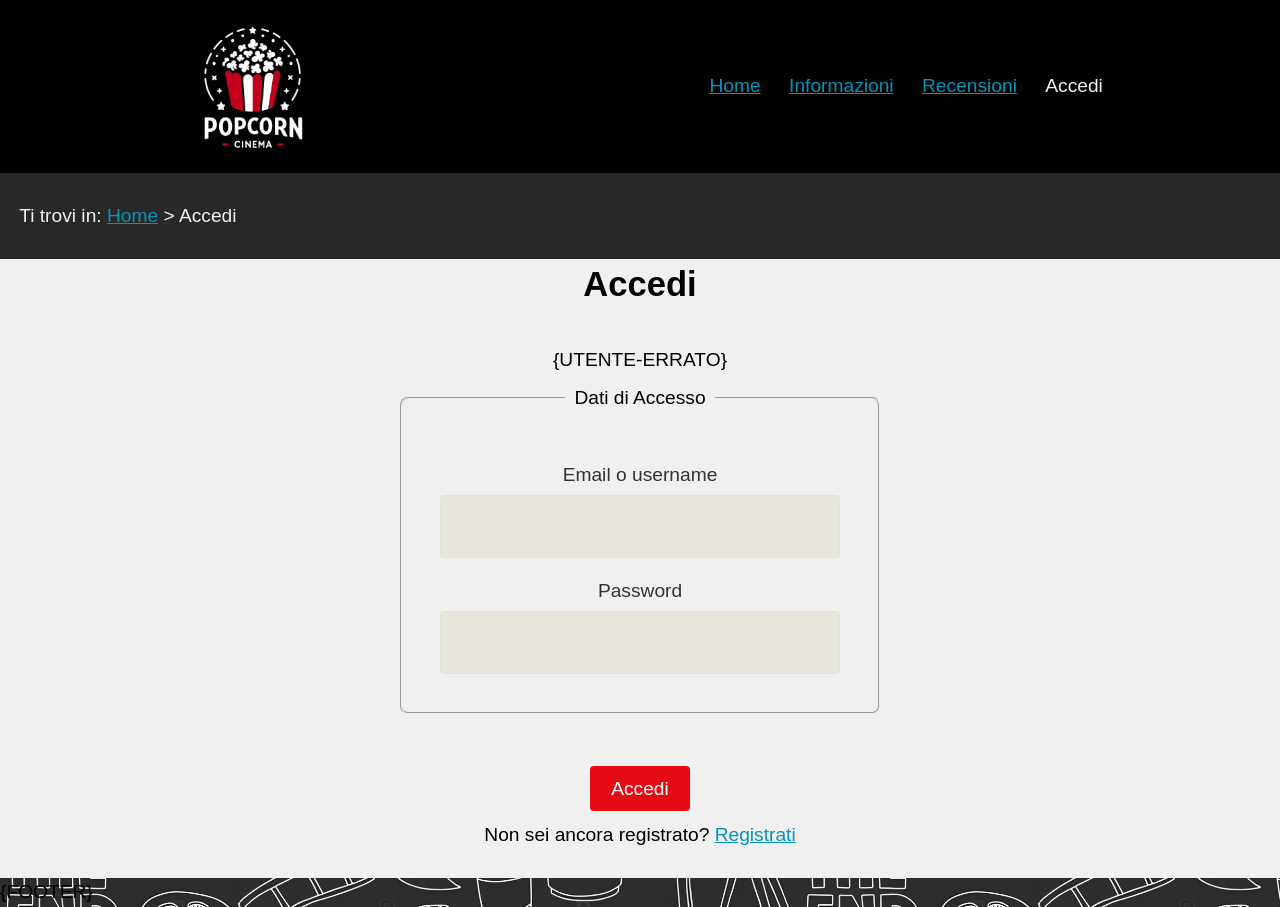
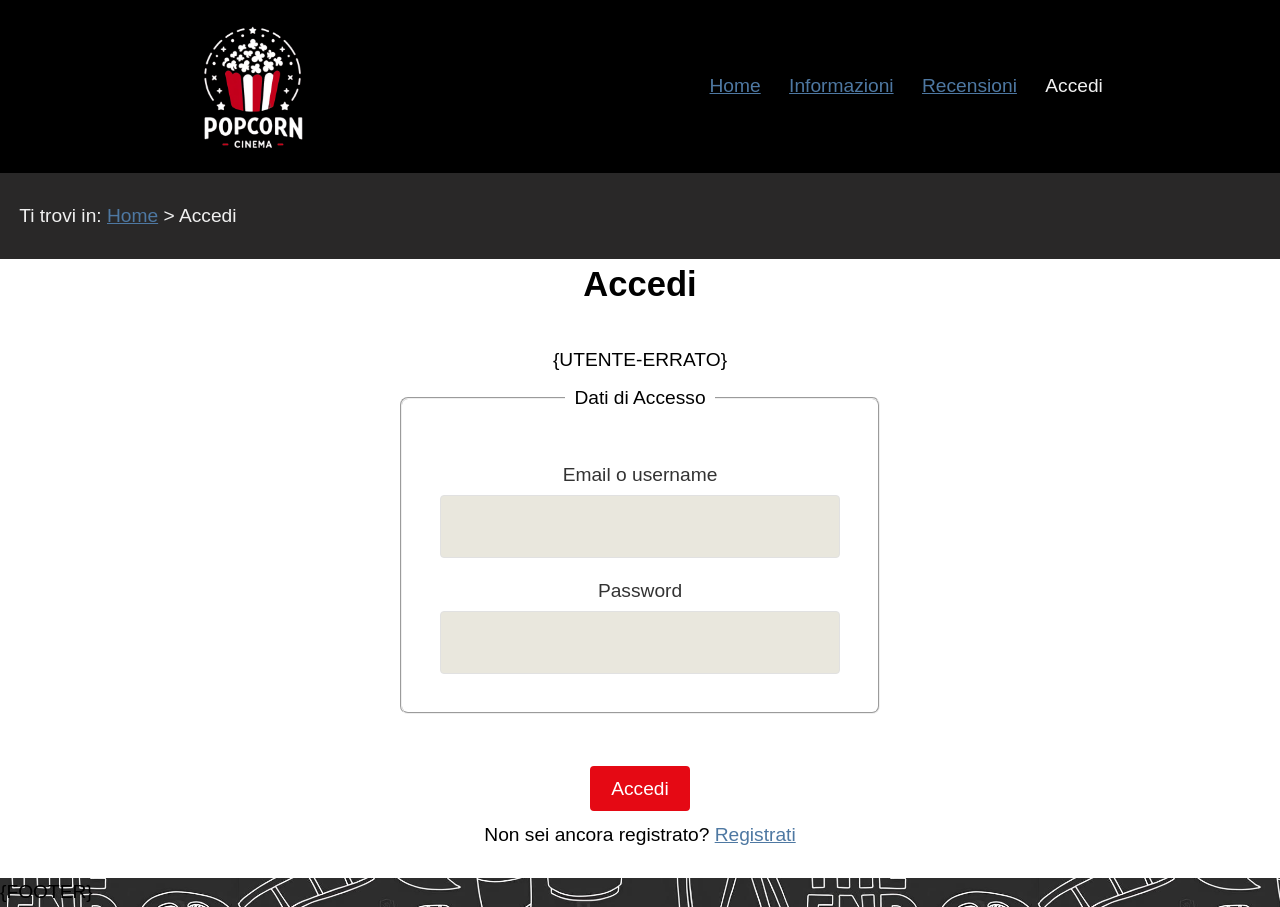
Before and after one commit to MarcoCappellari/ProgettoTecWeb, a PHP site: page /src/html/accedi.html in a window 1280 px wide. Run offline with PHP 8.4, Linux system fonts and the light colour scheme.

Commit message:
ricontrollo finale

```diff
--- a/Cinema/src/css/style.css
+++ b/Cinema/src/css/style.css
@@ -15,19 +15,19 @@
     /* LAYOUT */
     --bgColorHome: #000000;
     --txtColorHome: #f0f0f0;
-    --mainBgColor: #f0f0f0;
+    --mainBgColor: #ffffff;
     --txtColor: #000000;
     /* FOOTER */
     --BgColor: #292828;
     --footerTxtColor: #ffffff;
     /* LINK */
-    --linkColor: #0294b9;
-    --visitedLinkColor: #FF0000;
+    --linkColor: #4e78a2;
+    --visitedLinkColor: #AB4CC8 ;
     /* TABLE */
     --theadBgColor: #c5c5c5;
     --alternativeLine: #dddddd;
     --borderColor: #8b8b8b;
-    --hoverColor: #0294b9;
+    --hoverColor: #4e78a2;
     /* FONT */
     --font-body_family: "Century Gothic", sans-serif;
     /* POSTI */
```
